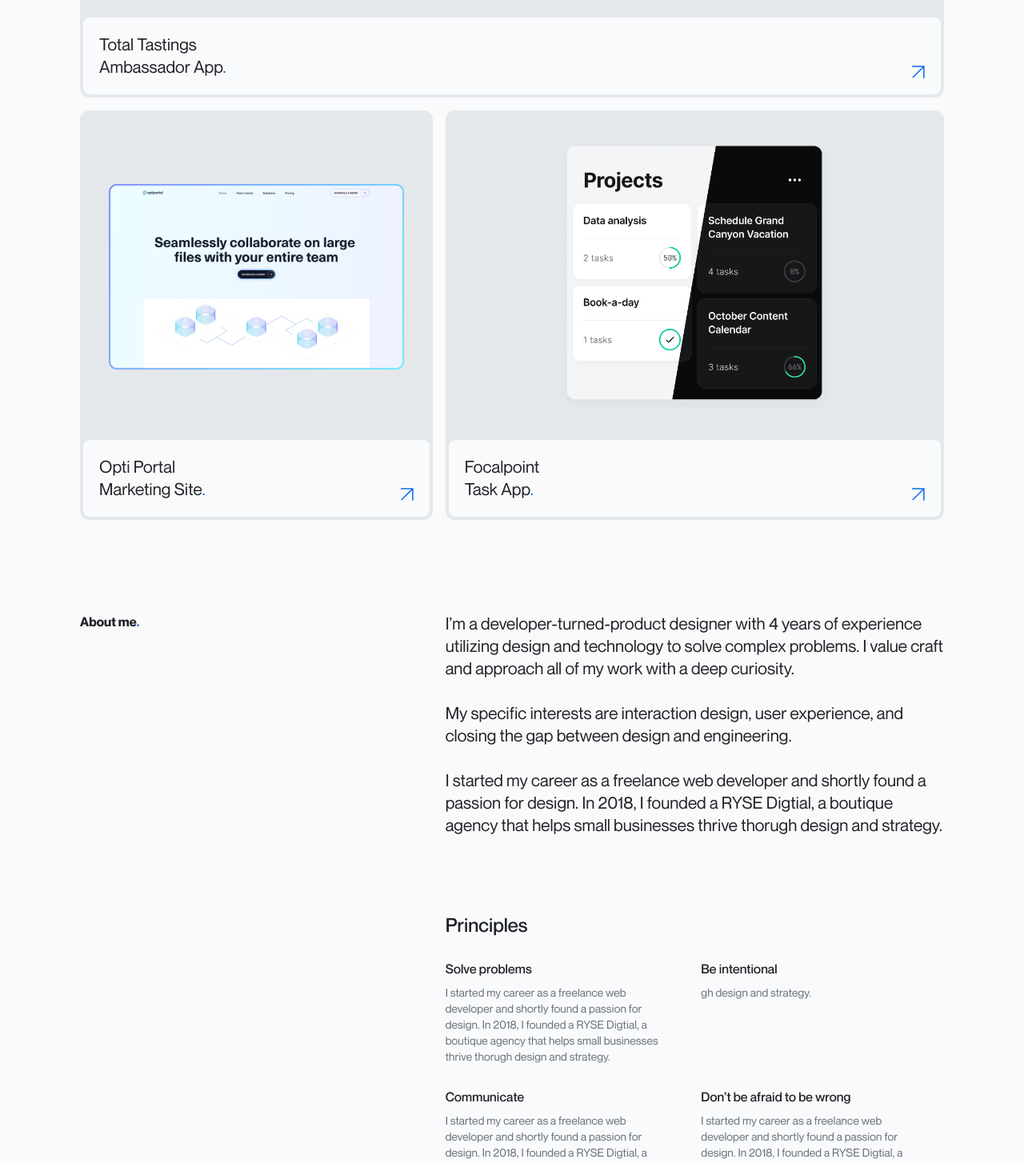
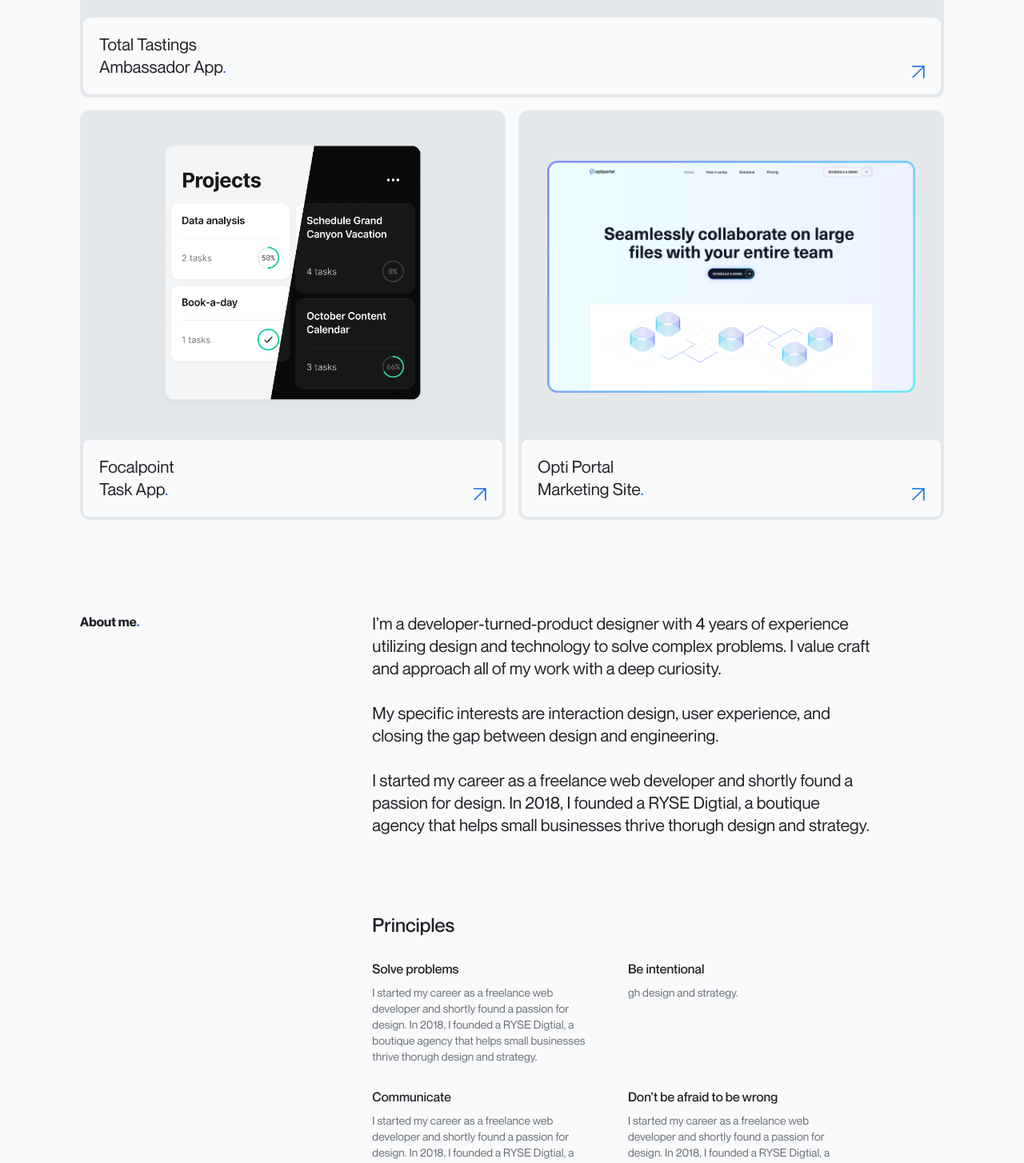
Before and after one commit to ztschwartz/next-portfolio, a Next.js app: page / in a window 1280 px wide. Shown: the part 1020-2474 px from the top of the page at 80% size. Built offline with nearby package versions, Linux system fonts and the light colour scheme.

Commit message:
changed content grid location

```diff
--- a/pages/index.js
+++ b/pages/index.js
@@ -70,11 +70,11 @@ export default function Home({loaded , loaderView}) {
                 <div className="col-12">
                   <CaseStudyCard postData={postData[0]} title={postObject[0].title} subtitle={postObject[0].subtitle} slug={postObject[0].meta.slug} img={ postObject[0].featureImg } />
                 </div>
-                <div className="col-5">
+                <div className="col-6">
+                  <CaseStudyCard postData={postData[1]} title={postObject[1].title} subtitle={postObject[1].subtitle} slug={postObject[1].meta.slug} img={postObject[1].featureImg} />
+                </div>
+                <div className="col-6">
                   <CaseStudyCard postData={postData[2]} title={postObject[2].title} subtitle={postObject[2].subtitle} slug={postObject[2].meta.slug} img={postObject[2].featureImg} />
-                </div>
-                <div className="col-7">
-                  <CaseStudyCard postData={postData[1]} title={postObject[1].title} subtitle={postObject[1].subtitle} slug={postObject[1].meta.slug} img={postObject[1].featureImg} />
                 </div>
               </div>
             </div>
--- a/styles/globals.css
+++ b/styles/globals.css
@@ -277,7 +277,7 @@ body {
 }
 
 .col-6--6{
-  grid-column: 6 / span 7;
+  grid-column: 5 / span 7;
 }
 
 .col-6--3{
```
